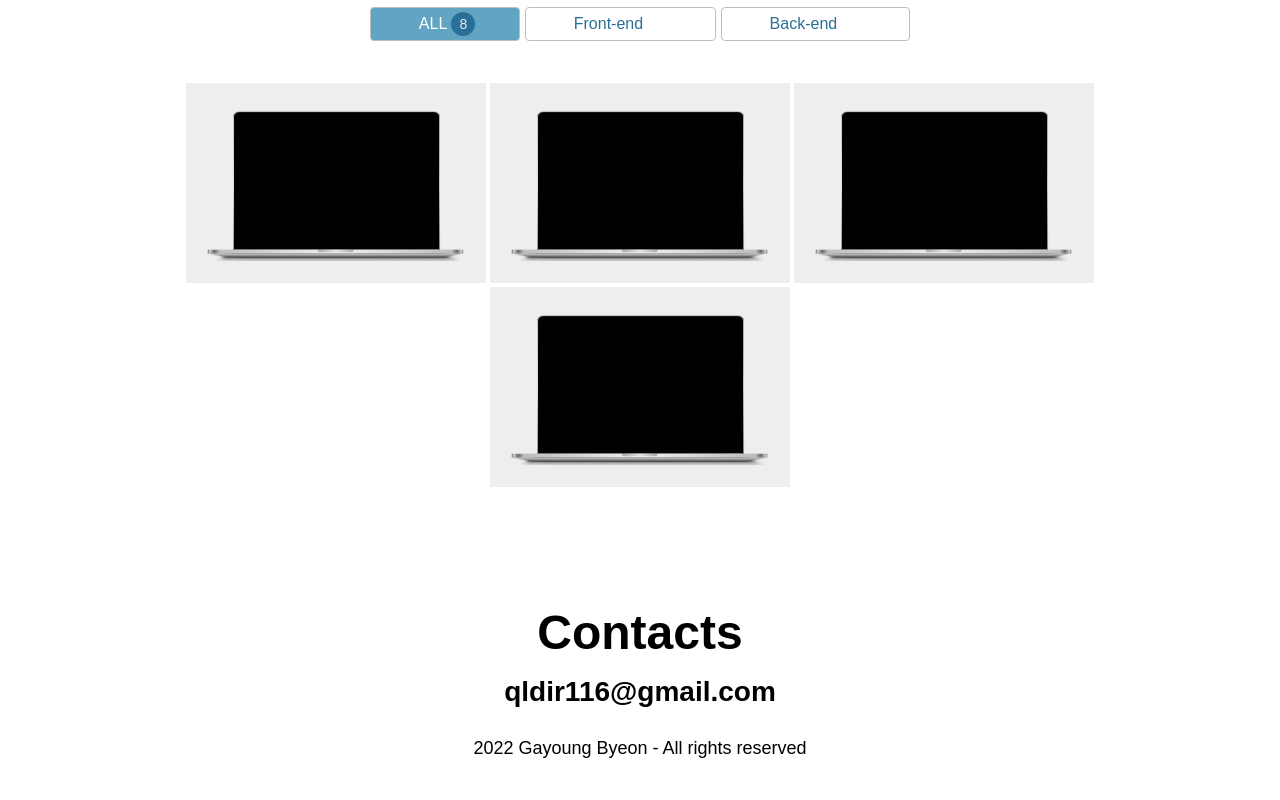
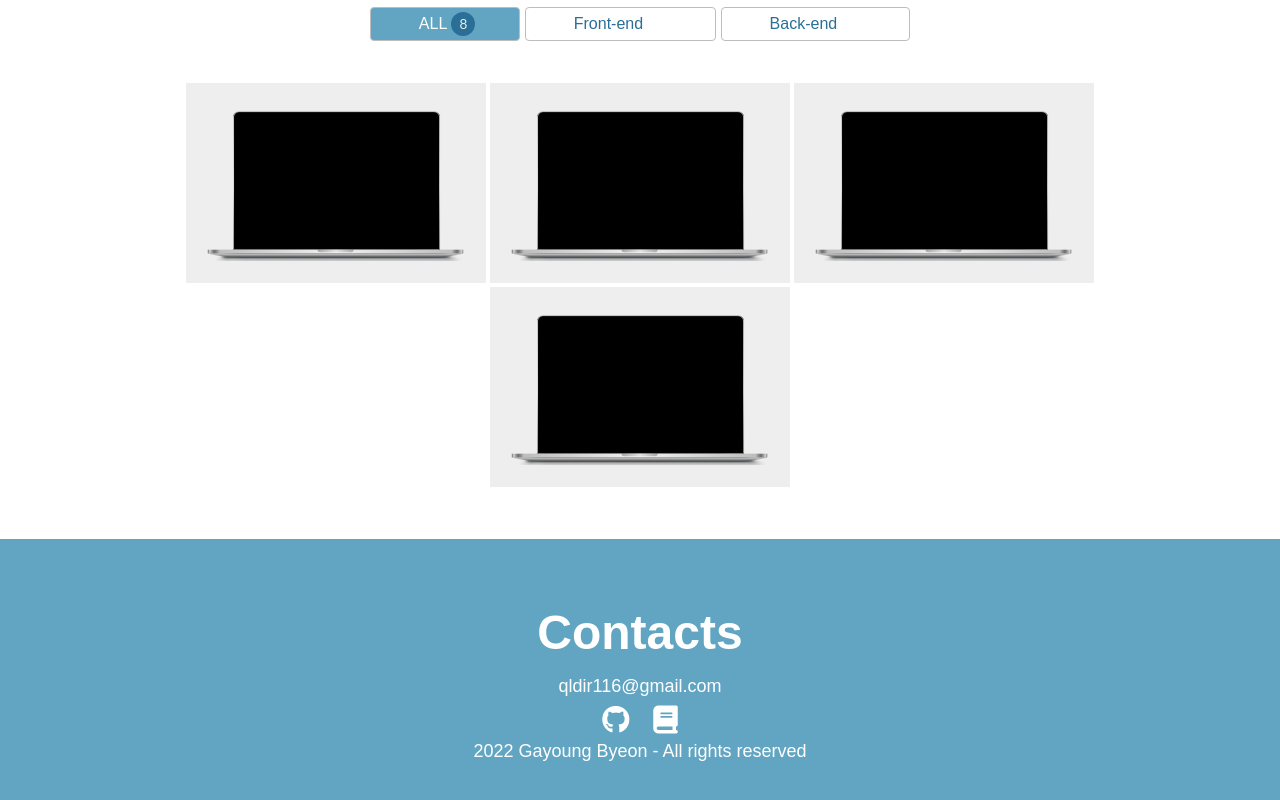
Before and after one commit to gybyeon/Portfolio, a plain HTML site: page index.html in a window 1280 px wide. Shown: the part 1521-2321 px from the top of the page. Drawn offline with Linux system fonts and the light colour scheme; a web font is replaced by a local one.

Commit message:
css] contact

```diff
--- a/index.html
+++ b/index.html
@@ -247,9 +247,9 @@
 
     <!-- Contact -->
     <section id="contact" class="section">
-      <h1 class="contact__title">Contacts</h1>
-      <h2 class="contact__email">qldir116@gmail.com</h2>
-      <div class="contact__links">
+      <h1 class="contact_title">Contacts</h1>
+      <h3 class="contact_email">qldir116@gmail.com</h3>
+      <div class="contact_links">
         <a href="http://github.com/gybyeon" target="_blank">
           <i class="fa-brands fa-github"></i>
         </a>
@@ -260,7 +260,7 @@
           <i class="fa-solid fa-book"></i>
         </a>
       </div>
-      <p class="contact__rights">2022 Gayoung Byeon - All rights reserved</p>
+      <p class="contact_rights">2022 Gayoung Byeon - All rights reserved</p>
     </section>
   </body>
 </html>
--- a/style.css
+++ b/style.css
@@ -313,3 +313,26 @@ p {
   margin-left: -12px;
   margin-top: 8px;
 }
+
+/* contact */
+#contact {
+  background-color: var(--color-blue);
+}
+.contact_title,
+.contact_email,
+.contact_rights {
+  color: var(--color-white);
+}
+.contact_links {
+  font-size: var(--font-medium);
+}
+
+.contact_links > a {
+  margin: 0 8px;
+  transition: all var(--animation-duration) ease-in;
+}
+.contact_links > a:hover {
+  transform: scale(1.1);
+  color: var(--color-dark-blue);
+  opacity: 0.8;
+}
```
